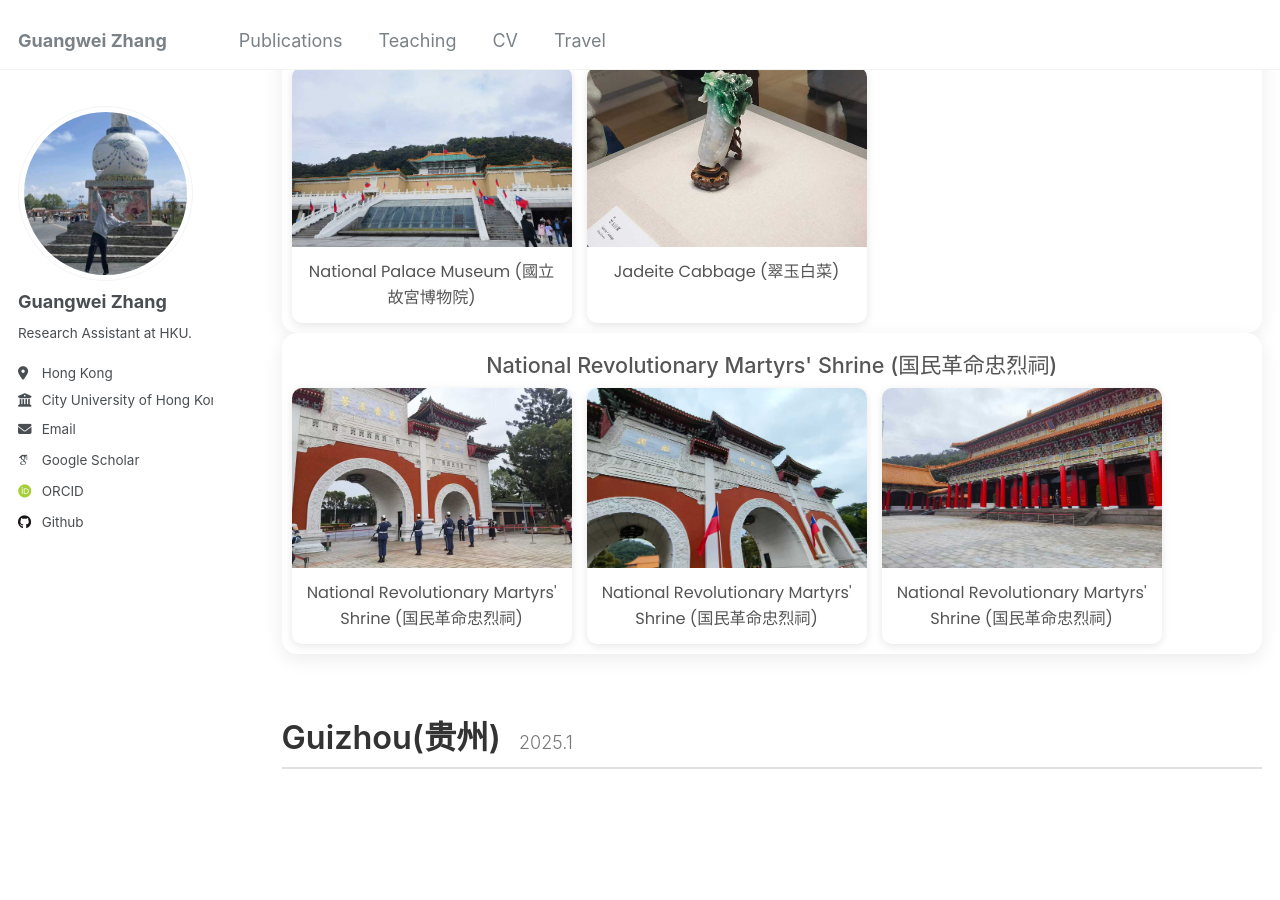
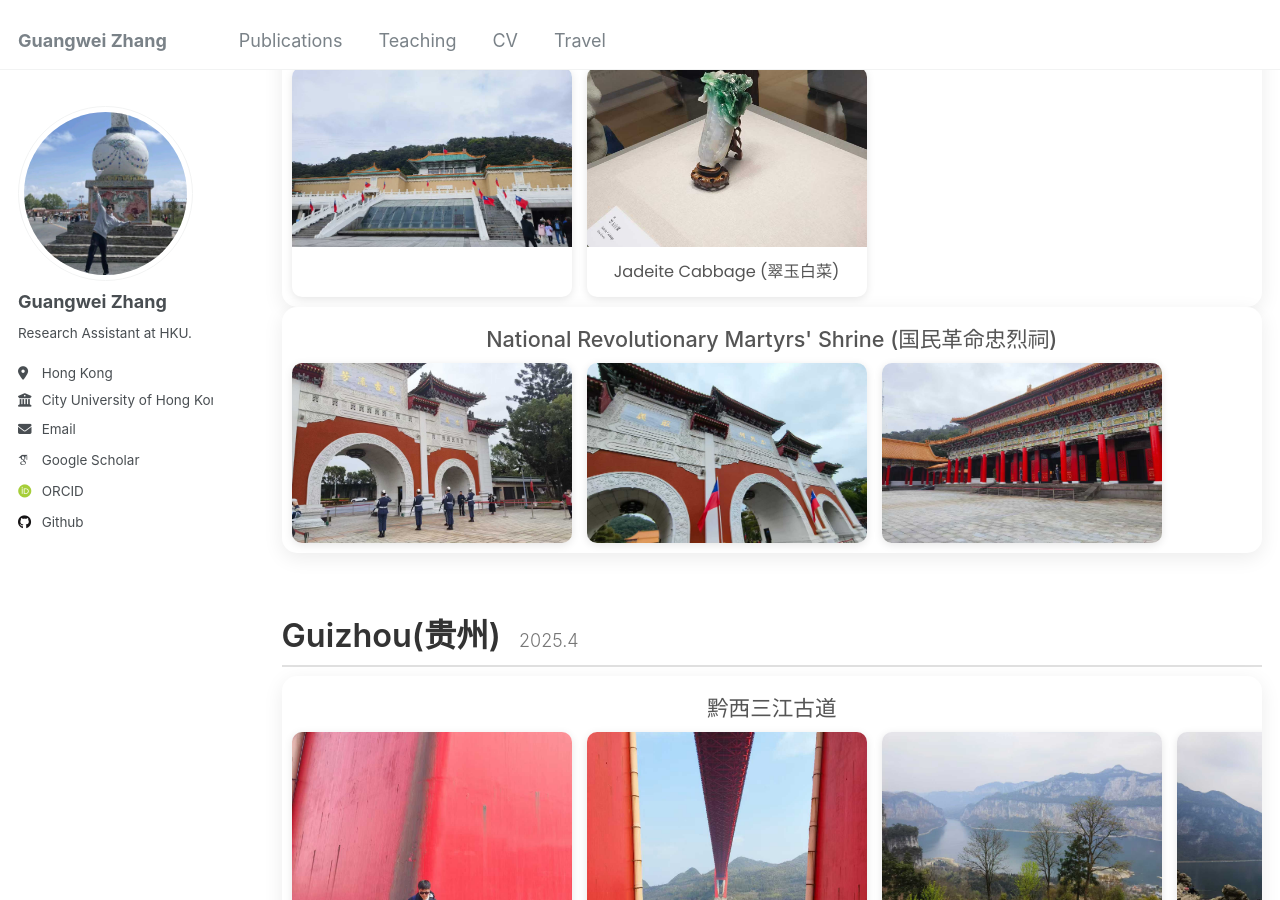
Before and after one commit to changhu73/changhu73.github.io, a Jekyll site: the page built from _pages/travel.md, in a window 1280 px wide and 900 px high, scrolled down 247 px. Built offline with Jekyll 4.4.1, drawn with Linux system fonts in a browser that asks for light colours; some web fonts are replaced.

Commit message:
update guizhou

```diff
--- a/_pages/travel.md
+++ b/_pages/travel.md
@@ -126,7 +126,7 @@
         <!-- Add photos for this trip here -->
         <div class="photo-card">
           <img src="/images/travel/taiwan/taiwan1.jpg" alt="National Palace Museum">
-          <div class="caption"><p>National Palace Museum (國立故宮博物院)</p></div>
+          <!-- <div class="caption"><p>National Palace Museum (國立故宮博物院)</p></div> -->
         </div>
         <div class="photo-card">
           <img src="/images/travel/taiwan/taiwan2.jpg" alt="Jadeite Cabbage">
@@ -140,15 +140,15 @@
         <!-- Add photos for this trip here -->
         <div class="photo-card">
           <img src="/images/travel/taiwan/taiwan11.jpg" alt="National Revolutionary Martyrs' Shrine">
-          <div class="caption"><p>National Revolutionary Martyrs' Shrine (国民革命忠烈祠)</p></div>
+          <!-- <div class="caption"><p>National Revolutionary Martyrs' Shrine (国民革命忠烈祠)</p></div> -->
         </div>
         <div class="photo-card">
           <img src="/images/travel/taiwan/taiwan12.jpg" alt="National Revolutionary Martyrs' Shrine">
-          <div class="caption"><p>National Revolutionary Martyrs' Shrine (国民革命忠烈祠)</p></div>
+          <!-- <div class="caption"><p>National Revolutionary Martyrs' Shrine (国民革命忠烈祠)</p></div> -->
         </div>
         <div class="photo-card">
           <img src="/images/travel/taiwan/taiwan13.jpg" alt="National Revolutionary Martyrs' Shrine">
-          <div class="caption"><p>National Revolutionary Martyrs' Shrine (国民革命忠烈祠)</p></div>
+          <!-- <div class="caption"><p></p></div> -->
         </div>
       </div>
     </div>
@@ -171,23 +171,46 @@
 
 
 
-
-
    <div class="trip-section">
-    <h2>Guizhou(贵州) <span class="trip-date">2025.1</span></h2>
-    <!-- <div class="slider-container">
-      <h3 class="slider-title">National Palace Museum (國立故宮博物院)</h3>
+    <h2>Guizhou(贵州) <span class="trip-date">2025.4</span></h2>
+    <div class="slider-container">
+      <h3 class="slider-title">黔西三江古道</h3>
       <div class="slider-track">
         <div class="photo-card">
-          <img src="/images/travel/taiwan/taiwan1.jpg" alt="National Palace Museum">
-          <div class="caption"><p>National Palace Museum (國立故宮博物院)</p></div>
+          <img src="/images/travel/guizhou/guizhou1.jpg" alt="">
+          <div class="caption"><p></p></div>
         </div>
         <div class="photo-card">
-          <img src="/images/travel/taiwan/taiwan2.jpg" alt="Jadeite Cabbage">
-          <div class="caption"><p>Jadeite Cabbage (翠玉白菜)</p></div>
+          <img src="/images/travel/guizhou/guizhou2.jpg" alt="">
+          <div class="caption"><p></p></div>
+        </div>
+        <div class="photo-card">
+          <img src="/images/travel/guizhou/guizhou3.jpg" alt="">
+          <div class="caption"><p></p></div>
+        </div>
+        <div class="photo-card">
+          <img src="/images/travel/guizhou/guizhou4.jpg" alt="">
+          <div class="caption"><p></p></div>
+        </div>
+        <div class="photo-card">
+          <img src="/images/travel/guizhou/guizhou5.jpg" alt="">
+          <div class="caption"><p></p></div>
+        </div>
+        <div class="photo-card">
+          <img src="/images/travel/guizhou/guizhou6.jpg" alt="">
+          <div class="caption"><p></p></div>
+        </div>
+        <div class="photo-card">
+          <img src="/images/travel/guizhou/guizhou7.jpg" alt="">
+        </div>
+        <div class="photo-card">
+          <img src="/images/travel/guizhou/guizhou8.jpg" alt="">
+        </div>
+        <div class="photo-card">
+          <img src="/images/travel/guizhou/guizhou9.jpg" alt="">
         </div>
       </div>
-    </div> -->
+    </div>
 
 
   </div>
```
Also changed, not shown: images/travel/guizhou/guizhou1.jpg (added), images/travel/guizhou/guizhou2.jpg (added), images/travel/guizhou/guizhou3.jpg (added), images/travel/guizhou/guizhou4.jpg (added), images/travel/guizhou/guizhou5.jpg (added), images/travel/guizhou/guizhou6.jpg (added), images/travel/guizhou/guizhou7.jpg (added), images/travel/guizhou/guizhou8.jpg (added), images/travel/guizhou/guizhou9.jpg (added).
